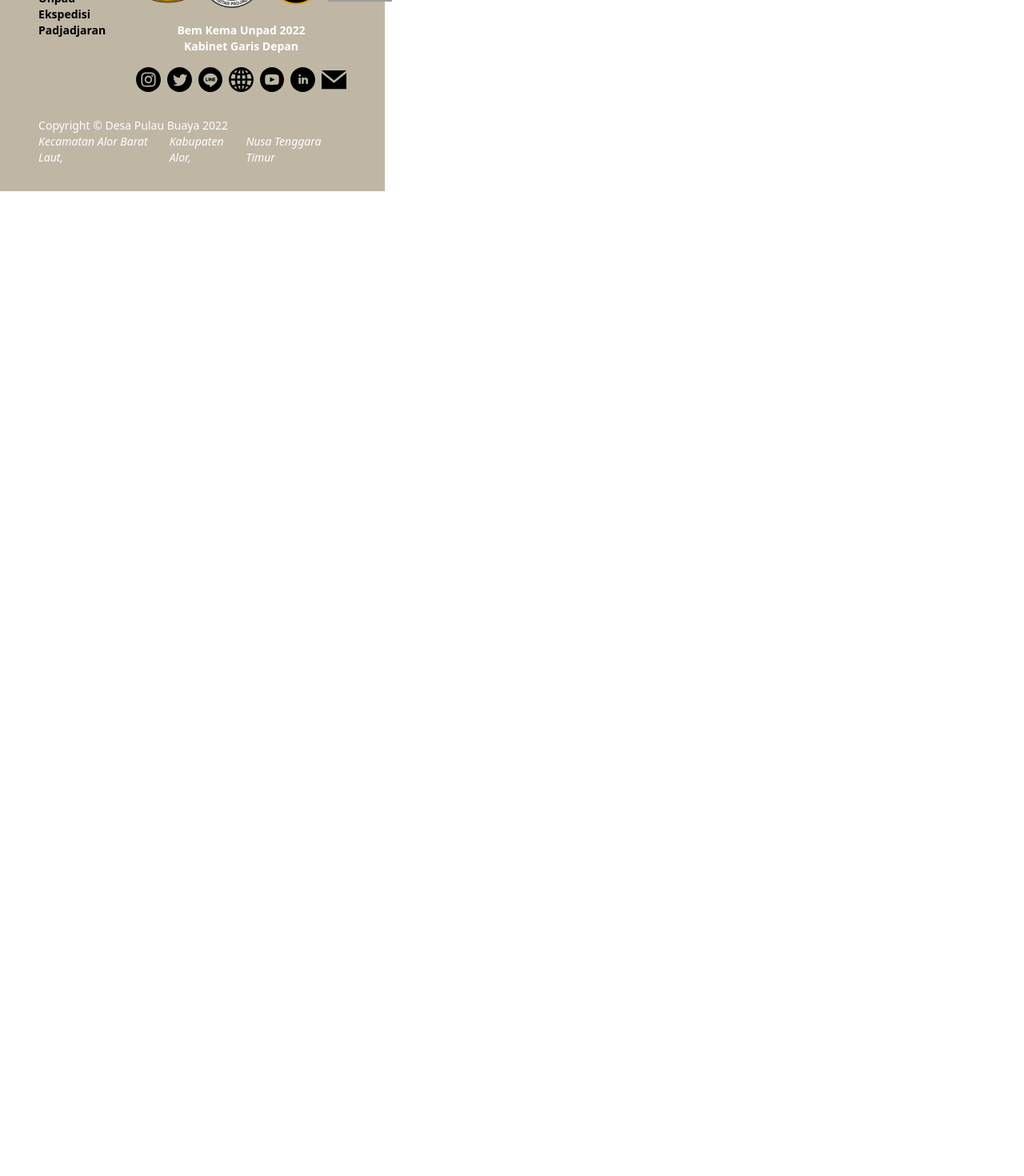
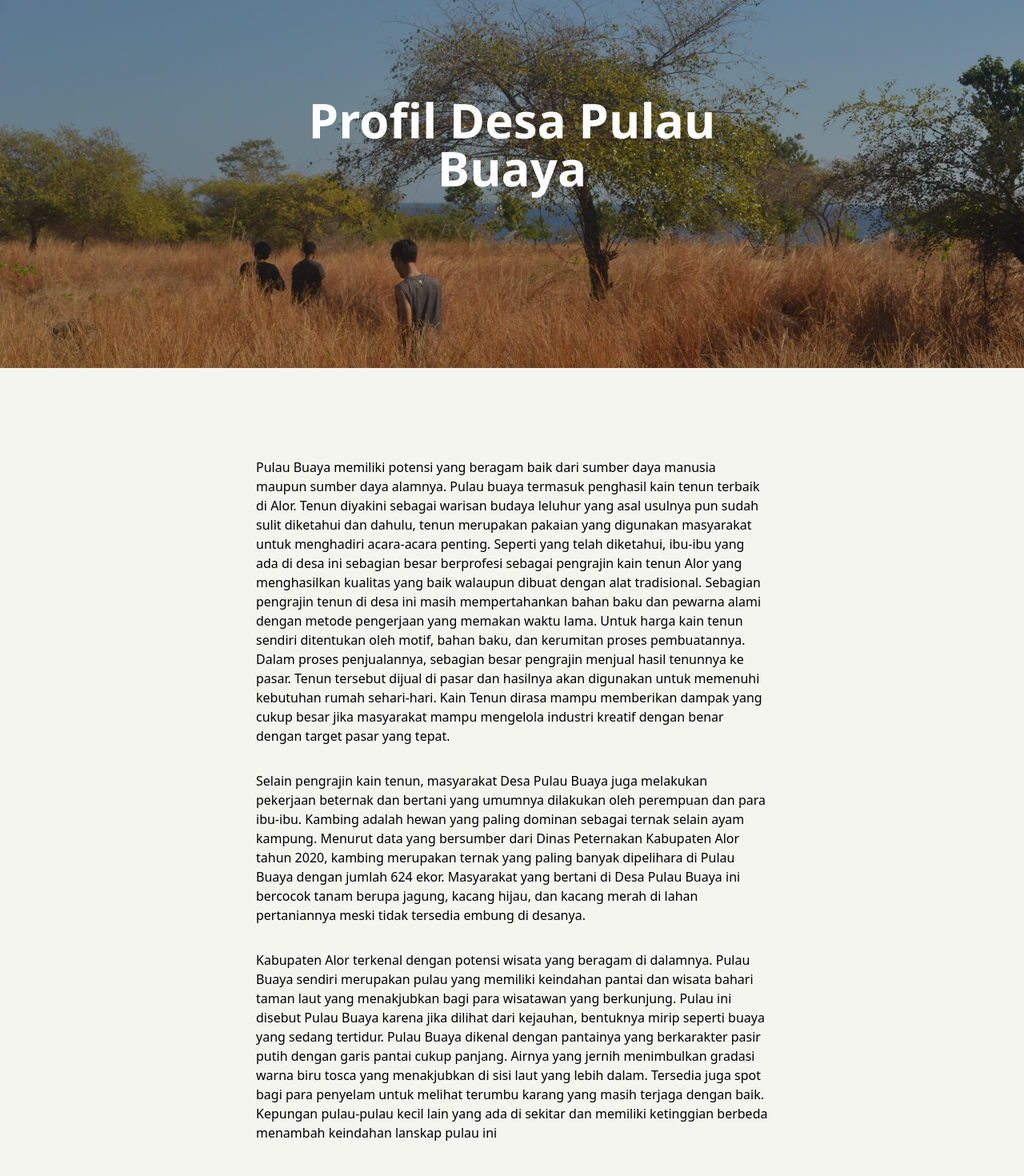
Before and after one commit to aziemp66/Desa-Pulau-Buaya-Front-End, a React (Vite) app: page /potential in a window 1280 px wide. Shown: the part 100-1570 px from the top of the page at 80% size. Before the commit the page ends 800 px from the top, so only its background shows below. Built offline with nearby package versions, Linux system fonts and the light colour scheme; grey boxes are pictures that could not be loaded.

Commit message:
Completed Profile and Deleting Vision and Mision Links

```diff
--- a/package.json
+++ b/package.json
@@ -16,13 +16,11 @@
     "@honkhonk/vite-plugin-svgr": "^1.1.0",
     "aos": "^2.3.4",
     "axios": "^0.27.2",
-    "google-map-react": "^2.2.0",
     "react": "^18.0.0",
     "react-dom": "^18.0.0",
     "react-icons": "^4.3.1",
     "react-responsive-carousel": "^3.2.23",
     "react-router-dom": "^6.3.0",
-    "react-slick": "^0.29.0",
     "react-vertical-timeline-component": "^3.5.2",
     "swiper": "^8.3.2"
   },
--- a/src/App.jsx
+++ b/src/App.jsx
@@ -21,6 +21,8 @@ import AddProduct from "./Pages/Marketplace/AddProduct/AddProduct";
 import Cart from "./Pages/Marketplace/Cart/Cart";
 import Order from "./Pages/Marketplace/Order/Order";
 import Textile from "./Pages/Textile/Textile";
+import Map from "./Pages/About/Map/Map";
+import Potential from "./Pages/About/Potential/Potential";
 
 function App() {
   const [show, setShow] = useState(false);
@@ -38,6 +40,8 @@ function App() {
           <Route path="/" element={<Home />} />
           <Route path="/about" element={<About />} />
           <Route path="/officials" element={<Officials />} />
+          <Route path="/map" element={<Map />} />
+          <Route path="/potential" element={<Potential />} />
           <Route path="/history" element={<History />} />
           <Route path="/head-info" element={<ChiefInfo />} />
           <Route path="/textile" element={<Textile />} />
--- a/src/Components/Ui/Sidebar/Sidebar.jsx
+++ b/src/Components/Ui/Sidebar/Sidebar.jsx
@@ -73,7 +73,7 @@ const Sidebar = ({ show, toggleShow }) => {
                 />
               </div>
             </li>
-            <div className="scale-0 h-0 group-hover:h-[150.4px] -translate-x-full group-hover:scale-100 group-hover:translate-x-0 transition-all duration-500">
+            <div className="scale-0 h-0 group-hover:h-[112px] -translate-x-full group-hover:scale-100 group-hover:translate-x-0 transition-all duration-500">
               <Link to={"/potential"}>
                 <li className="text-slate-600 hover:bg-blue-light hover:text-cream-light font-noto-sans font-semibold text-lg flex items-center justify-start px-10 py-1 gap-3 border-b-2 border-slate-300 transition duration-300">
                   <SiPowerbi />
@@ -90,12 +90,6 @@ const Sidebar = ({ show, toggleShow }) => {
                 <li className="text-slate-600 hover:bg-blue-light hover:text-cream-light font-noto-sans font-semibold text-lg flex items-center justify-start px-10 py-1 gap-3 border-b-2 border-slate-300 transition duration-300">
                   <ImOffice />
                   <span>Profil Aparatur</span>
-                </li>
-              </Link>
-              <Link to={"/vision-mission"}>
-                <li className="text-slate-600 hover:bg-blue-light hover:text-cream-light font-noto-sans font-semibold text-lg flex items-center justify-start px-10 py-1 gap-3 border-b-2 border-slate-300 transition duration-300">
-                  <SiFuturelearn />
-                  <span>Visi Dan Misi</span>
                 </li>
               </Link>
             </div>
--- a/src/Pages/About/About.jsx
+++ b/src/Pages/About/About.jsx
@@ -30,12 +30,6 @@ const About = () => {
         <ul className="my-8 font-bold flex flex-col justify-center items-center gap-4 w-full lg:w-1/3 mx-auto">
           <Link
             className="py-4 w-full rounded-full text-center bg-blue-dark hover:bg-blue-dark-bold text-white transition duration-300"
-            to="/vision-mission"
-          >
-            Visi Dan Misi
-          </Link>
-          <Link
-            className="py-4 w-full rounded-full text-center bg-blue-dark hover:bg-blue-dark-bold text-white transition duration-300"
             to="/potential"
           >
             Potensi Desa
--- /dev/null
+++ b/src/Pages/About/Map/Map.jsx
@@ -0,0 +1,30 @@
+import React from "react";
+
+const Map = () => {
+  return (
+    <div className="bg-cream-light flex flex-col">
+      <div className="bg-[url('./src/Assets/bg-about.jpg')] bg-no-repeat bg-center bg-cover relative w-screen h-[35rem]">
+        <div className="bg-[rgba(0,0,0,0.25)] absolute w-full h-full flex justify-center gap-4 items-center flex-col ">
+          <h1 className="text-white text-center text-xl lg:text-6xl lg:w-1/2 leading-20 font-noto-sans font-bold">
+            Profil Desa Pulau Buaya
+          </h1>
+        </div>
+      </div>
+      <div className="w-full lg:w-1/2 mx-auto py-12 lg:py-28">
+        <div className="mapouter">
+          <div className="gmap_canvas">
+            <iframe
+              className="w-3/4 lg:w-full h-56 lg:h-96 mx-auto"
+              id="gmap_canvas"
+              src="https://maps.google.com/maps?q=desa%20pulau%20buaya&t=&z=13&ie=UTF8&iwloc=&output=embed"
+              frameBorder="0"
+              scrolling="no"
+            />
+          </div>
+        </div>
+      </div>
+    </div>
+  );
+};
+
+export default Map;
--- /dev/null
+++ b/src/Pages/About/Potential/Potential.jsx
@@ -0,0 +1,65 @@
+import React from "react";
+
+const Potential = () => {
+  return (
+    <div className="bg-cream-light flex flex-col">
+      <div className="bg-[url('./src/Assets/bg-about.jpg')] bg-no-repeat bg-center bg-cover relative w-screen h-[35rem]">
+        <div className="bg-[rgba(0,0,0,0.25)] absolute w-full h-full flex justify-center gap-4 items-center flex-col ">
+          <h1 className="text-white text-center text-xl lg:text-6xl lg:w-1/2 leading-20 font-noto-sans font-bold">
+            Profil Desa Pulau Buaya
+          </h1>
+        </div>
+      </div>
+      <div className="w-full lg:w-1/2 mx-auto py-12 lg:py-28">
+        <article className="bg-cream-light flex flex-col justify-center items-center gap-4 lg:gap-8 text-sm lg:text-base">
+          <p className="bg-inherit">
+            Pulau Buaya memiliki potensi yang beragam baik dari sumber daya
+            manusia maupun sumber daya alamnya. Pulau buaya termasuk penghasil
+            kain tenun terbaik di Alor. Tenun diyakini sebagai warisan budaya
+            leluhur yang asal usulnya pun sudah sulit diketahui dan dahulu,
+            tenun merupakan pakaian yang digunakan masyarakat untuk menghadiri
+            acara-acara penting. Seperti yang telah diketahui, ibu-ibu yang ada
+            di desa ini sebagian besar berprofesi sebagai pengrajin kain tenun
+            Alor yang menghasilkan kualitas yang baik walaupun dibuat dengan
+            alat tradisional. Sebagian pengrajin tenun di desa ini masih
+            mempertahankan bahan baku dan pewarna alami dengan metode pengerjaan
+            yang memakan waktu lama. Untuk harga kain tenun sendiri ditentukan
+            oleh motif, bahan baku, dan kerumitan proses pembuatannya. Dalam
+            proses penjualannya, sebagian besar pengrajin menjual hasil tenunnya
+            ke pasar. Tenun tersebut dijual di pasar dan hasilnya akan digunakan
+            untuk memenuhi kebutuhan rumah sehari-hari. Kain Tenun dirasa mampu
+            memberikan dampak yang cukup besar jika masyarakat mampu mengelola
+            industri kreatif dengan benar dengan target pasar yang tepat.
+          </p>
+          <p className="bg-inherit">
+            Selain pengrajin kain tenun, masyarakat Desa Pulau Buaya juga
+            melakukan pekerjaan beternak dan bertani yang umumnya dilakukan oleh
+            perempuan dan para ibu-ibu. Kambing adalah hewan yang paling dominan
+            sebagai ternak selain ayam kampung. Menurut data yang bersumber dari
+            Dinas Peternakan Kabupaten Alor tahun 2020, kambing merupakan ternak
+            yang paling banyak dipelihara di Pulau Buaya dengan jumlah 624 ekor.
+            Masyarakat yang bertani di Desa Pulau Buaya ini bercocok tanam
+            berupa jagung, kacang hijau, dan kacang merah di lahan pertaniannya
+            meski tidak tersedia embung di desanya.
+          </p>
+          <p className="bg-inherit">
+            Kabupaten Alor terkenal dengan potensi wisata yang beragam di
+            dalamnya. Pulau Buaya sendiri merupakan pulau yang memiliki
+            keindahan pantai dan wisata bahari taman laut yang menakjubkan bagi
+            para wisatawan yang berkunjung. Pulau ini disebut Pulau Buaya karena
+            jika dilihat dari kejauhan, bentuknya mirip seperti buaya yang
+            sedang tertidur. Pulau Buaya dikenal dengan pantainya yang
+            berkarakter pasir putih dengan garis pantai cukup panjang. Airnya
+            yang jernih menimbulkan gradasi warna biru tosca yang menakjubkan di
+            sisi laut yang lebih dalam. Tersedia juga spot bagi para penyelam
+            untuk melihat terumbu karang yang masih terjaga dengan baik.
+            Kepungan pulau-pulau kecil lain yang ada di sekitar dan memiliki
+            ketinggian berbeda menambah keindahan lanskap pulau ini
+          </p>
+        </article>
+      </div>
+    </div>
+  );
+};
+
+export default Potential;
--- a/src/Pages/Home/Home.jsx
+++ b/src/Pages/Home/Home.jsx
@@ -1,8 +1,6 @@
 import React from "react";
 import { Link } from "react-router-dom";
 import mascotBoth from "../../Assets/Icons/mascot-both.svg";
-
-import GoogleMapReact from "google-map-react";
 
 const AnyReactComponent = ({ text }) => <div>{text}</div>;
 
```
Also changed, not shown: src/Pages/About/VisionMission/VisionMission.jsx (added), 1 other file (tests, documents, lock files or other folders).
